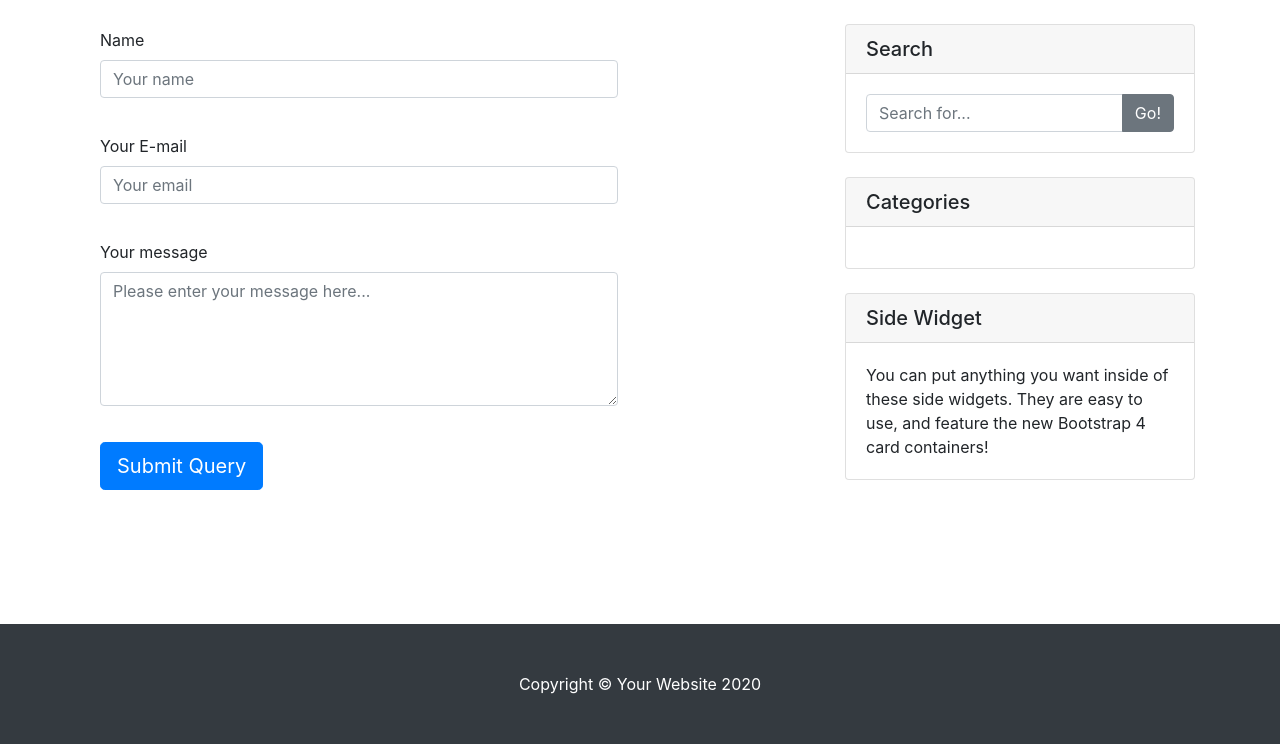
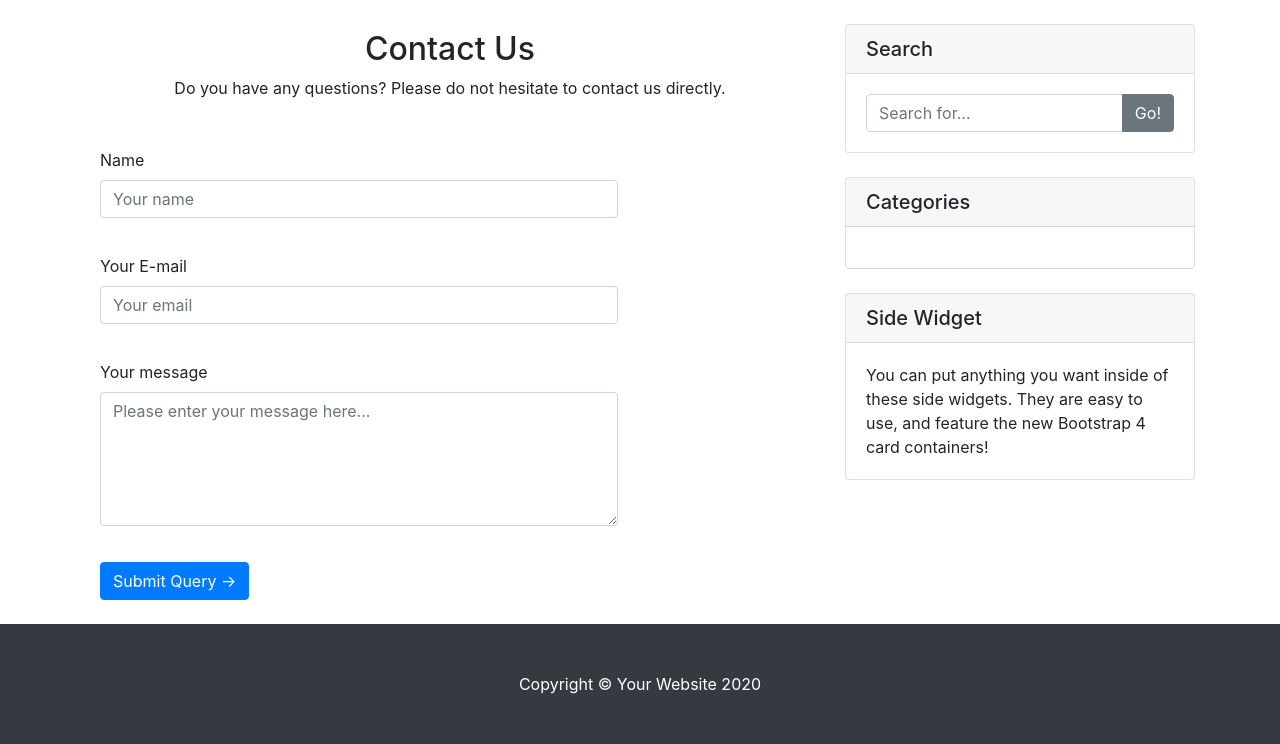
Before and after one commit to addu390/django-pyblog, a Django app: page /contact/ in a window 1280 px wide. Shown: the part 56-800 px from the top of the page. Run offline with Django 3.2, Linux system fonts and the light colour scheme; some libraries are stand-ins or nearby versions.

Commit message:
Add a contact form - template

```diff
--- a/blog/templates/contact.html
+++ b/blog/templates/contact.html
@@ -1,11 +1,11 @@
 {% extends "base.html" %} {% block content %}
 <div class="col-md-8">
-    <div class="well well-sm">
+    <div class="well well-sm" style="padding-top: 30px">
         <form class="form-horizontal" action="" method="post">
             <fieldset>
-                <legend class="text-center"> </legend>
-
-                <div class="form-group" style="padding-top: 20px">
+                <h2 class="text-center"> Contact Us </h2>
+                <p class="text-center w-responsive mx-auto mb-5">Do you have any questions? Please do not hesitate to contact us directly.</p>
+                <div class="form-group">
                     <label class="col-md-3 control-label" for="name">Name</label>
                     <div class="col-md-9">
                         <input id="name" name="name" type="text" placeholder="Your name" class="form-control" />
@@ -28,7 +28,7 @@
 
                 <div class="form-group" style="padding-top: 20px">
                     <div class="col-md-12">
-                        <button type="submit" class="btn btn-primary btn-lg">Submit Query</button>
+                        <button type="submit" class="btn btn-primary">Submit Query &rarr;</button>
                     </div>
                 </div>
             </fieldset>
```
